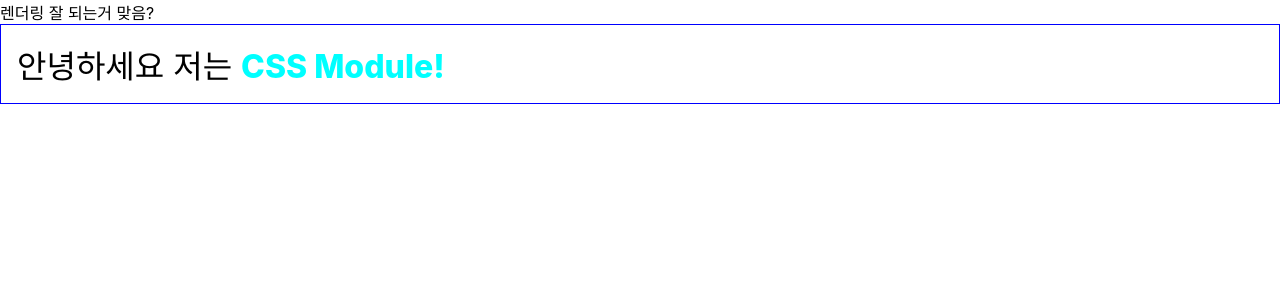
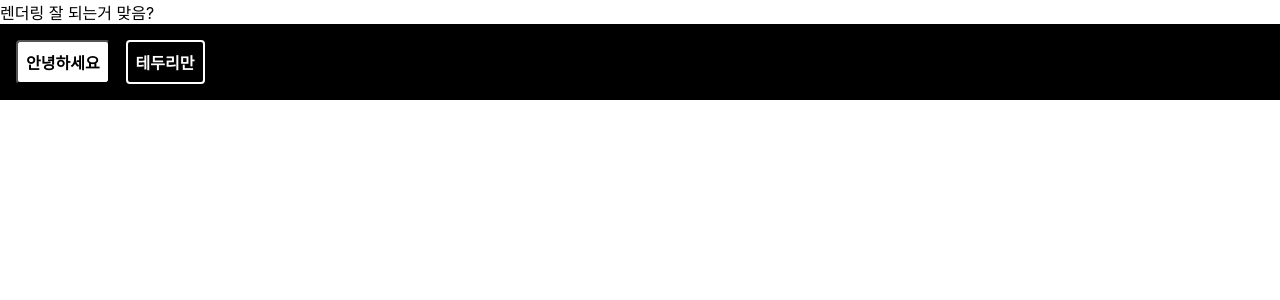
Before and after one commit to Cyaegha96/react-new-learning, a React app in the folder styling-react/: page / in a window 1280 px wide. Shown: the top 300 px of the page. Built offline with nearby package versions, Linux system fonts and the light colour scheme.

Commit message:
styled-Components 적용

```diff
--- /dev/null
+++ b/package.json
@@ -0,0 +1,5 @@
+{
+  "dependencies": {
+    "styled-components": "^5.2.1"
+  }
+}
--- a/styling-react/src/App.js
+++ b/styling-react/src/App.js
@@ -1,11 +1,11 @@
 import React from 'react';
-import CSSModule from './CSSModule';
+import StyledComponent from './StyledComponent';
 
 const App = () => {
   return (
     <div>
       렌더링 잘 되는거 맞음?
-      <CSSModule/>
+      <StyledComponent/>
     </div>
   );
 };
--- /dev/null
+++ b/styling-react/src/StyledComponent.js
@@ -0,0 +1,54 @@
+import styled, {css} from 'styled-components'
+
+import React from 'react';
+
+const Box = styled.div`
+    background: ${props => props.color || 'blue'};
+    padding: 1rem;
+    display: flex;
+`;
+
+const Button = styled.button`
+    background: white;
+    color: black;
+    border-radius: 4px;
+    padding: 0.5rem;
+    display: flex;
+    align-items: center;
+    jstify-content: center;
+    box-sizing: border-box;
+    font-size: 1rem;
+    font-weight: 600;
+
+
+&:hover {
+    background: rgba(255, 255, 0.9);
+}
+
+${props => props.inverted && css `
+background: none;
+border: 2px solid white;
+color: white;
+&:hover {
+    background: white;
+    color: black;
+}
+
+`};
+
+& + button{
+    margin-left: 1rem;
+}
+
+`;
+
+const StyledComponent = () => {
+    return (
+        <Box color="black">
+            <Button>안녕하세요</Button>
+            <Button inverted={true}>테두리만</Button>
+         </Box>
+    );
+};
+
+export default StyledComponent;
```
Also changed, not shown: 2 other files (tests, documents, lock files or other folders).
